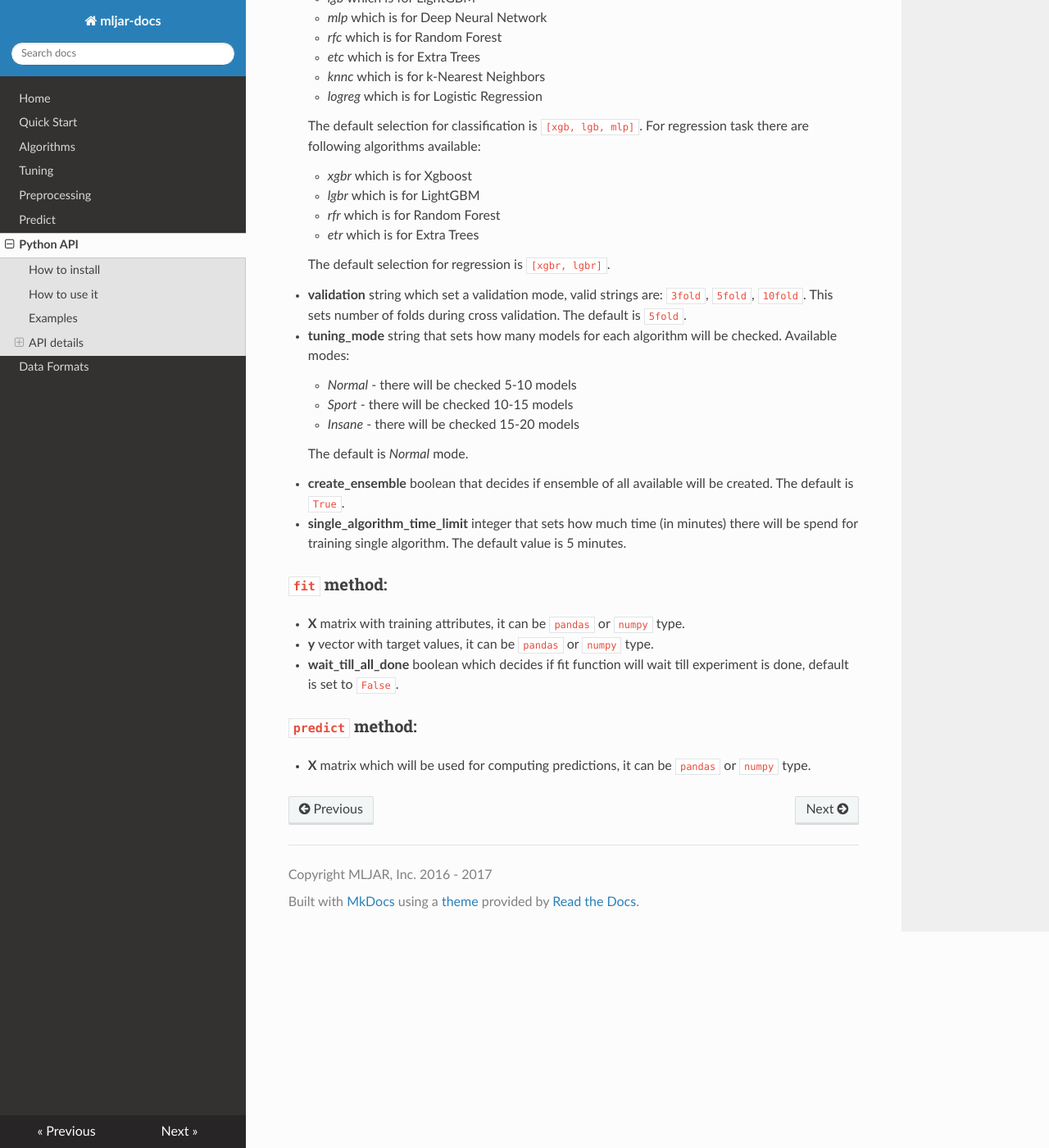
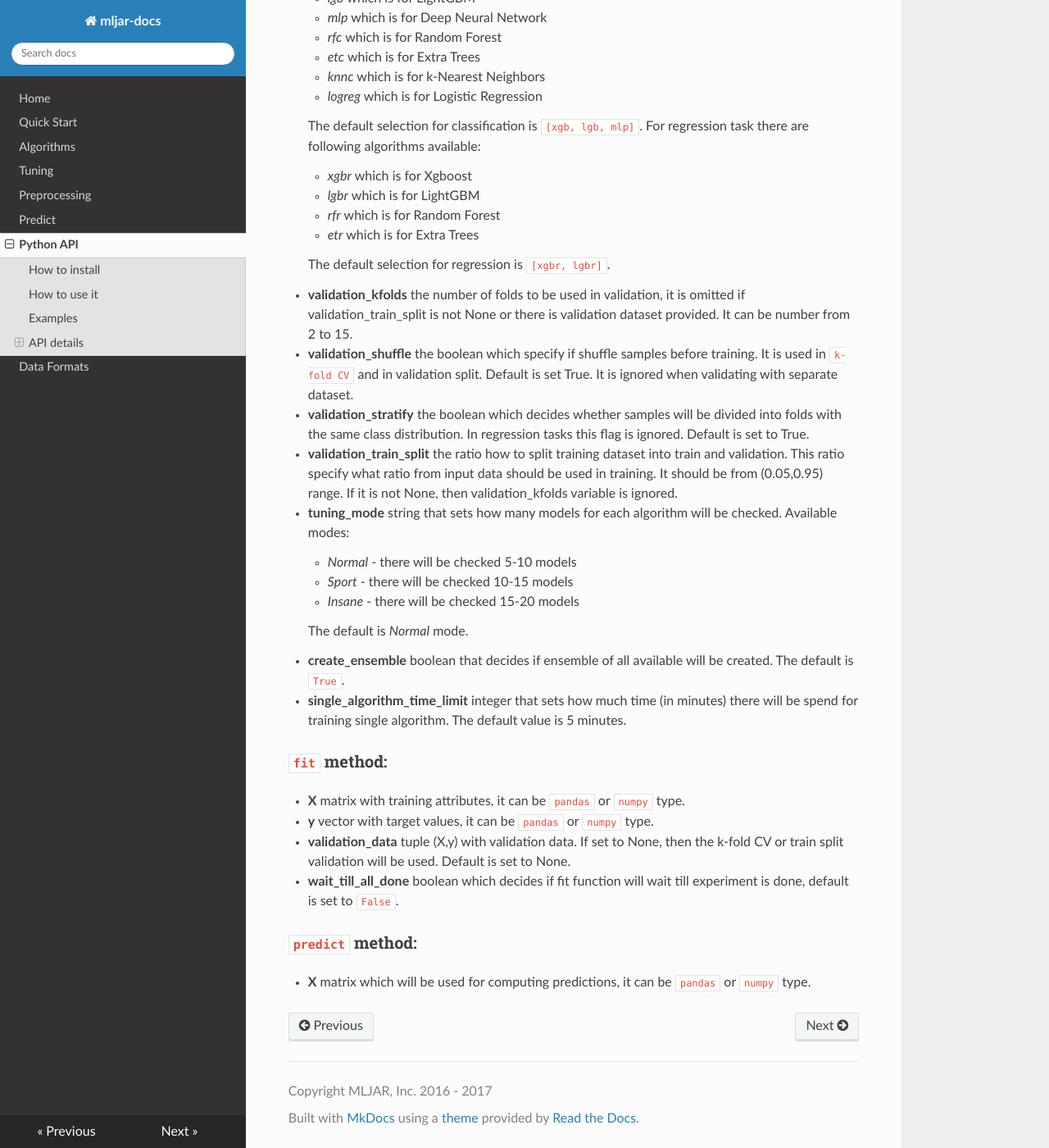
Before and after one commit to mljar/mljar-docs, an MkDocs documentation site: the page built from docs/python.md, in a window 1280 px wide and 1400 px high, scrolled down 1405 px. Shown: the whole window at 82% size. Built offline with MkDocs 1.6.1, drawn with Linux system fonts in a browser that asks for light colours; nearby versions of some CDN libraries; old or Windows-style settings are respelled for this version of MkDocs.

Commit message:
update docs

```diff
--- a/docs/python.md
+++ b/docs/python.md
@@ -64,7 +64,20 @@ The wrapper makes it easy to interact with MLJAR, so we try to make it intuitive
 
      The default selection for regression is `[xgbr, lgbr]`.
 
- - **validation** string which set a validation mode, valid strings are: `3fold`, `5fold`, `10fold`. This sets number of folds during cross validation. The default is `5fold`.
+ - **validation_kfolds** the number of folds to be used in validation,
+                       it is omitted if validation_train_split is not None
+                       or there is validation dataset provided.
+                       It can be number from 2 to 15.
+ - **validation_shuffle** the boolean which specify if shuffle samples before training.
+                       It is used in `k-fold CV` and in validation split. Default is set True.
+                       It is ignored when validating with separate dataset.
+ - **validation_stratify** the boolean which decides whether samples will be
+                       divided into folds with the same class distribution.
+                       In regression tasks this flag is ignored. Default is set to True.
+ - **validation_train_split** the ratio how to split training dataset into train and validation.
+                       This ratio specify what ratio from input data should be used in training.
+                       It should be from (0.05,0.95) range. If it is not None, then
+                       validation_kfolds variable is ignored.
  - **tuning_mode** string that sets how many models for each algorithm will be checked. Available modes:
     * *Normal* - there will be checked 5-10 models
     * *Sport* - there will be checked 10-15 models
@@ -80,6 +93,9 @@ The wrapper makes it easy to interact with MLJAR, so we try to make it intuitive
 
  - **X** matrix with training attributes, it can be `pandas` or `numpy` type.
  - **y** vector with target values, it can be `pandas` or `numpy` type.
+ - **validation_data** tuple (X,y) with validation data. If set to None, then
+                           the k-fold CV or train split validation will be used.
+                           Default is set to None.
  - **wait_till_all_done** boolean which decides if fit function will wait
                          till experiment is done, default is set to `False`.
 ### `predict` method:
```
